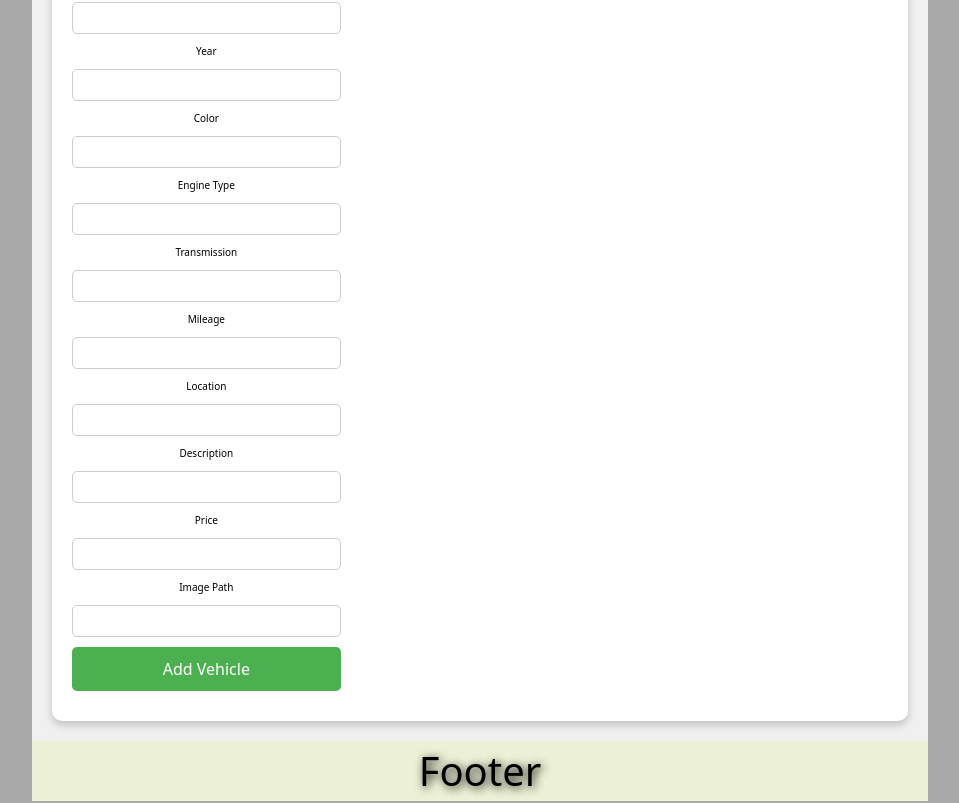
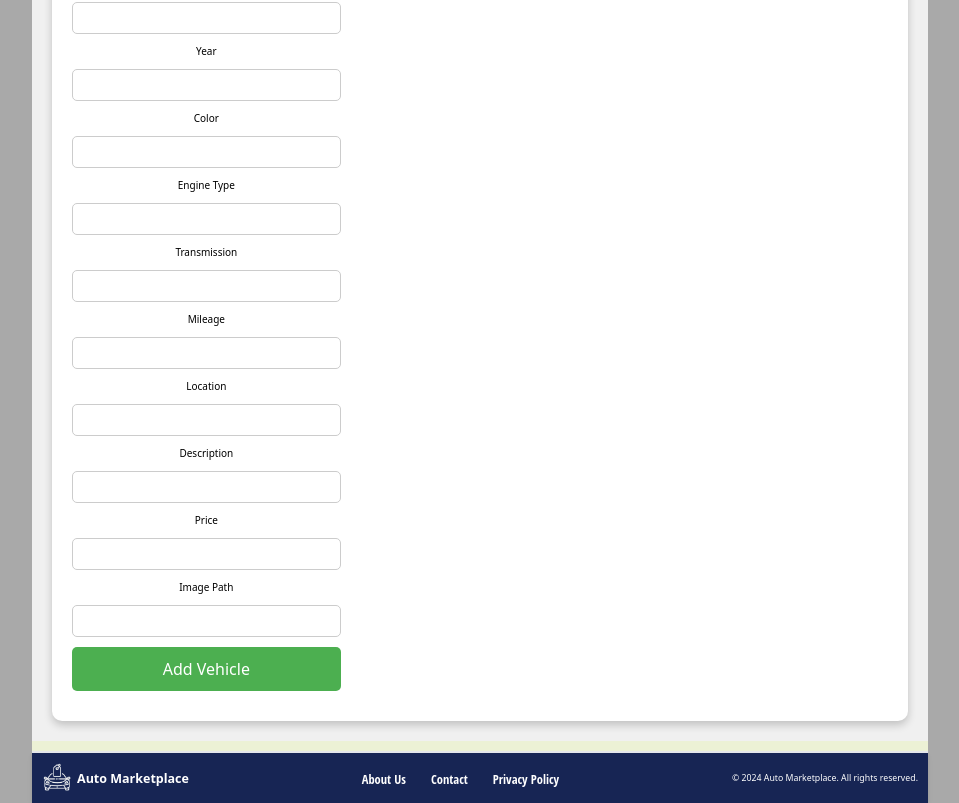
Before and after one commit to EltonHOEvangelista/3380-BidProject, a React (Vite) app: page /addvehicle in a window 1280 px wide. Shown: the part 482-1285 px from the top of the page, without its empty margins (160-1119 px from the left). Built offline with nearby package versions, Linux system fonts and the light colour scheme.

Commit message:
added footer

```diff
--- a/src/components/Footer.jsx
+++ b/src/components/Footer.jsx
@@ -1,11 +1,27 @@
 import React from 'react';
+import { Link } from 'react-router-dom';
 
 const Footer = () => (
-  <>
-    <header>
-      <h1>Footer</h1>
-    </header>
-  </>
+  <footer className="bg-blue-950 p-4 shadow-md border-t-2 text-white">
+    <div className="container mx-auto flex flex-col md:flex-row items-center justify-between">
+      <div className="flex items-center space-x-4">
+        <Link to="/" className="flex items-center gap-2">
+          <img src="/assets/car_logo_nobg.png" alt="Logo" className="object-contain w-12" />
+          <span className="text-xl font-bold">Auto Marketplace</span>
+        </Link>
+      </div>
+      <div className="mt-4 md:mt-0">
+        <ul className="flex space-x-4 gap-6">
+          <li><Link to="/about" className="text-xl text-white hover:text-gray-400">About Us</Link></li>
+          <li><Link to="/contact" className="text-xl text-white hover:text-gray-400">Contact</Link></li>
+          <li><Link to="/privacy" className="text-xl text-white hover:text-gray-400">Privacy Policy</Link></li>
+        </ul>
+      </div>
+      <div className="mt-4 md:mt-0 text-sm">
+        &copy; {new Date().getFullYear()} Auto Marketplace. All rights reserved.
+      </div>
+    </div>
+  </footer>
 );
 
 export default Footer;
```
Also changed, not shown: public/assets/car_logo_nobg.png (added).
